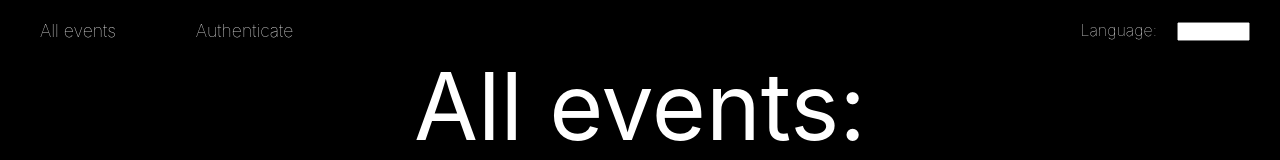
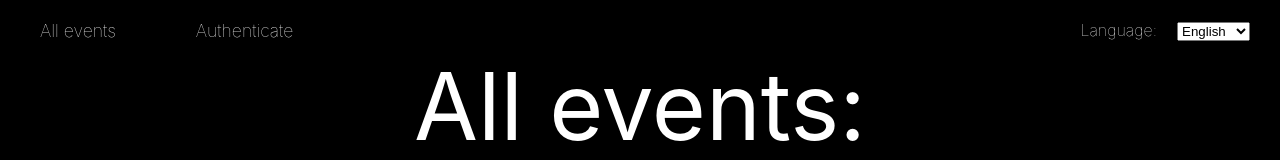
Before and after one commit to Dragusin-Cristian/Smart-Event-Planner, a Next.js app: page / in a window 1280 px wide. Shown: the top 160 px of the page. Built offline with nearby package versions, Linux system fonts and the light colour scheme; no server answers; the database is empty.

Commit message:
made select text color black

```diff
--- a/styles/globals.css
+++ b/styles/globals.css
@@ -13,6 +13,10 @@ body {
   font-weight: 100;
   box-sizing: border-box;
   color: white;
+}
+
+select {
+  color: black;
 }
 
 *::selection{
```
